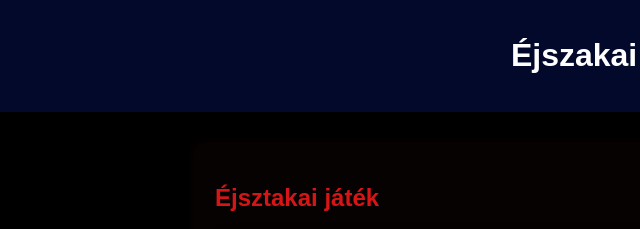
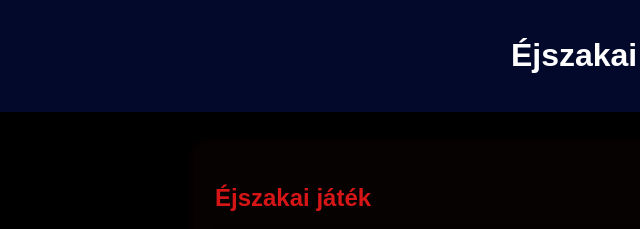
Before and after one commit to studentA5/game2018, a plain HTML site: page index.html in a window 1280 px wide. Shown: the top 229 px of the page, 25-665 px from the left. Drawn offline with Linux system fonts and the light colour scheme.

Commit message:
Update index.html

```diff
--- a/index.html
+++ b/index.html
@@ -74,7 +74,7 @@
   </header>
 
   <section>
-    <h2>Éjsztakai játék</h2>
+    <h2>Éjszakai játék</h2>
     <div class="preview-container">
       <iframe class="preview-video" src="https://www.youtube.com/embed/eZRWmV36X7M" frameborder="0" allowfullscreen></iframe>
     </div>
```
